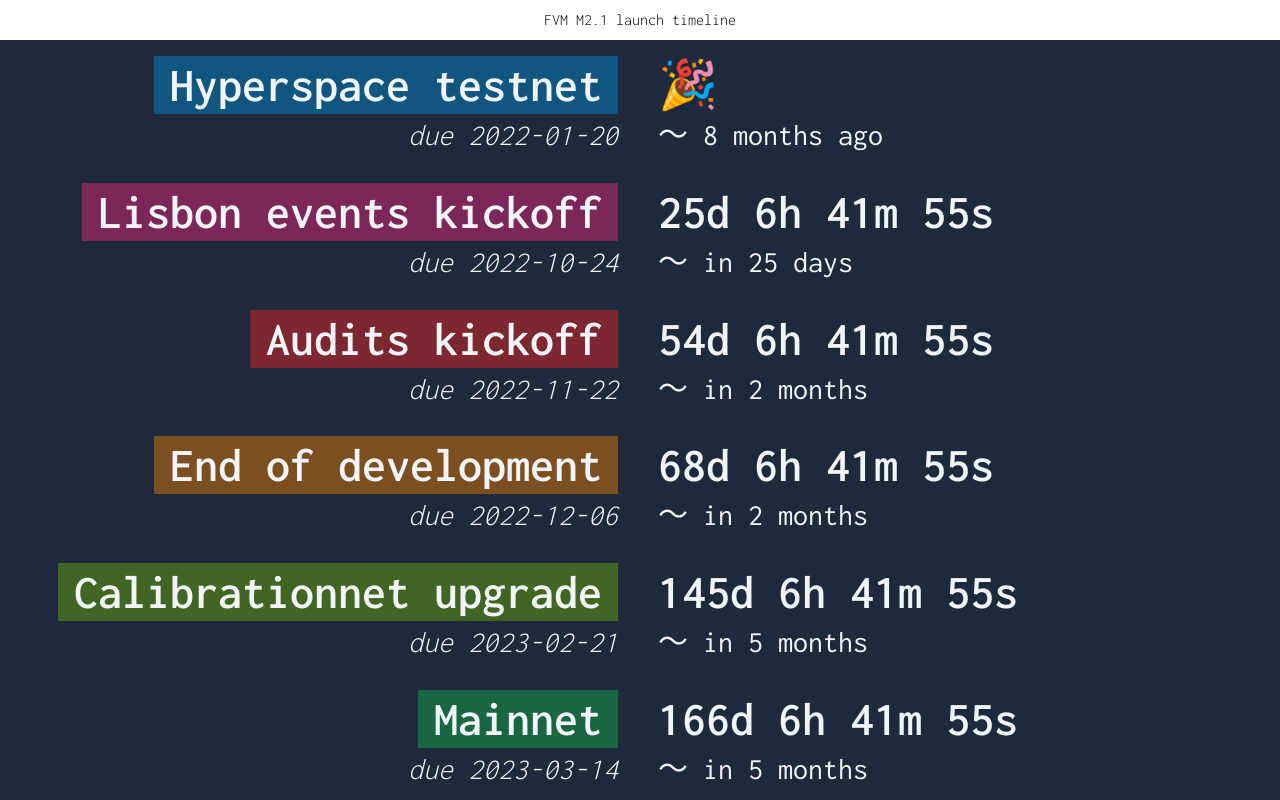
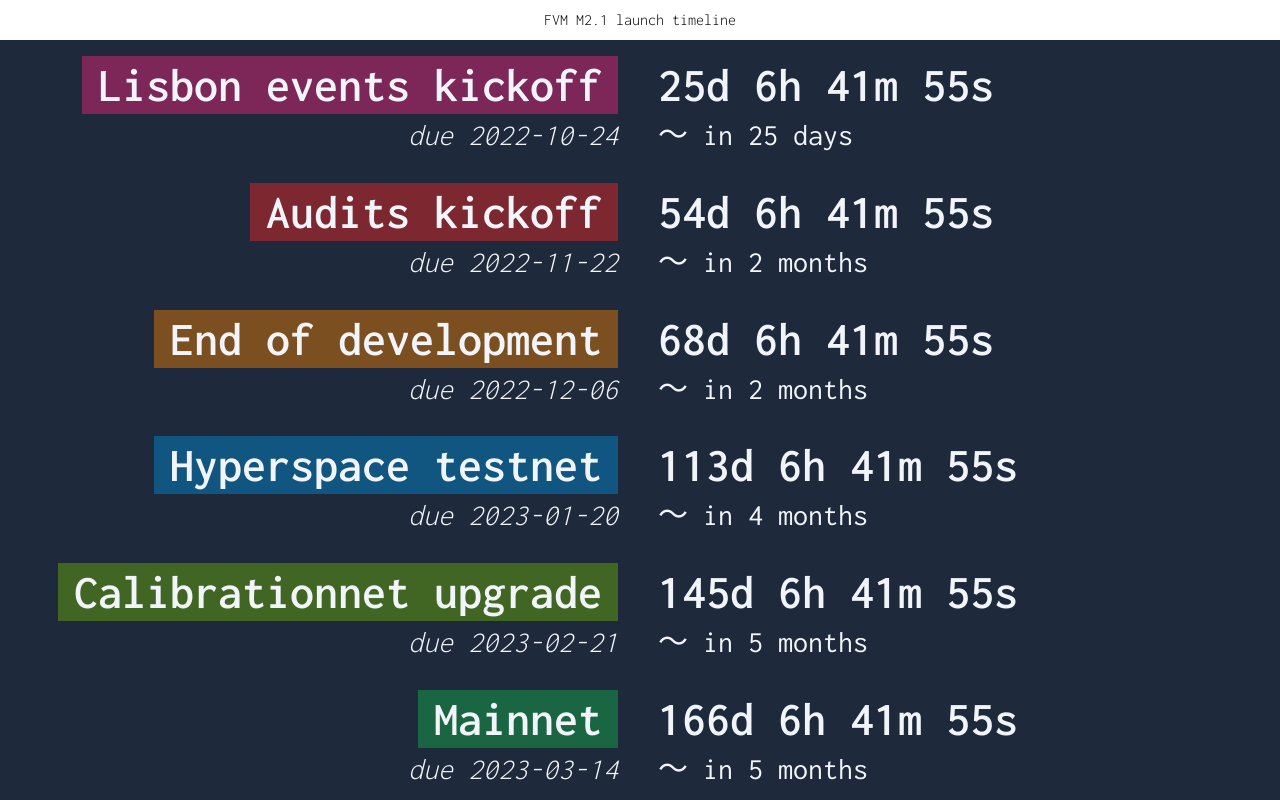
Before and after one commit to raulk/fvm-timeline, a Next.js app: page / in a window 1280 px wide. Built offline with nearby package versions, Linux system fonts and the light colour scheme.

Commit message:
Update index.js

```diff
--- a/pages/index.js
+++ b/pages/index.js
@@ -12,7 +12,7 @@ const deadlines = [
   { milestone: "End of development", date: "2022-12-06", colors: "bg-slate-800 text-slate-100 hover:text-amber-100 hover:bg-amber-600", c: "bg-amber-600/50" },
   { milestone: "Lisbon events kickoff", date: "2022-10-24", colors: "bg-slate-800 text-slate-100 hover:text-pink-100 hover:bg-pink-600", c: "bg-pink-600/50" },
   { milestone: "Audits kickoff", date: "2022-11-22", colors: "bg-slate-800 text-slate-100 hover:text-red-100 hover:bg-red-600", c: "bg-red-600/50" },
-  { milestone: "Hyperspace testnet", date: "2022-01-20", colors: "bg-slate-800 text-slate-100 hover:text-sky-100 hover:bg-sky-600", c: "bg-sky-600/50" },
+  { milestone: "Hyperspace testnet", date: "2023-01-20", colors: "bg-slate-800 text-slate-100 hover:text-sky-100 hover:bg-sky-600", c: "bg-sky-600/50" },
   { milestone: "Calibrationnet upgrade", date: "2023-02-21", colors: "bg-slate-800 text-slate-100 hover:text-lime-100 hover:bg-lime-600", c: "bg-lime-600/50" },
   { milestone: "Mainnet", date: "2023-03-14", colors: "bg-slate-800 text-slate-100 hover:text-green-100 hover:bg-green-600", c: "bg-green-600/50" },
 ];
```
